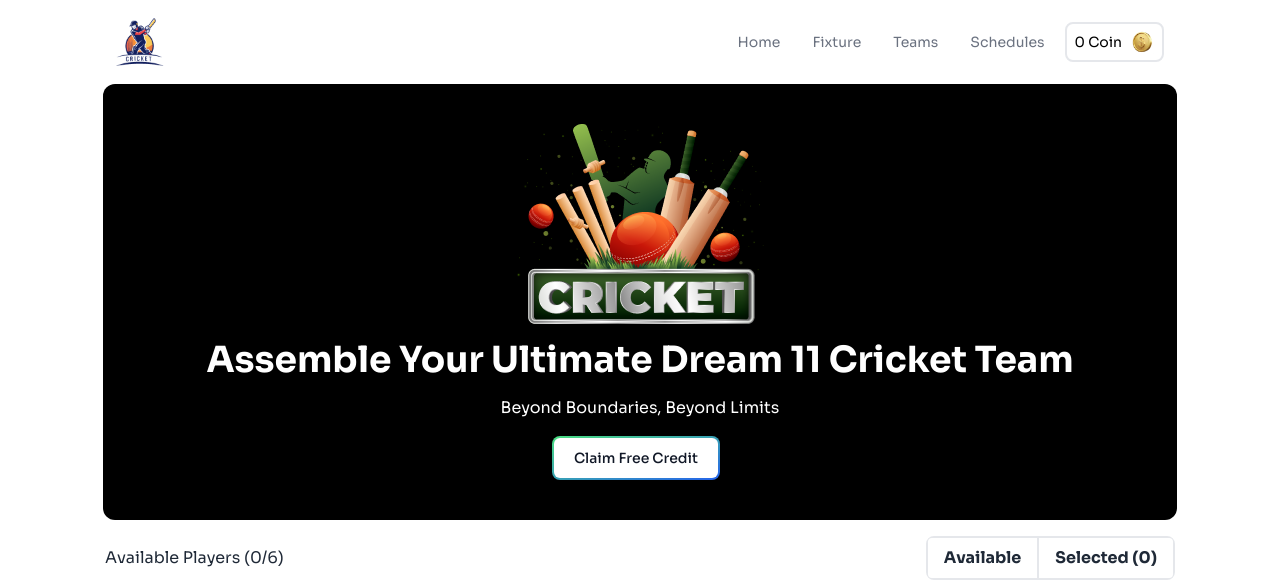
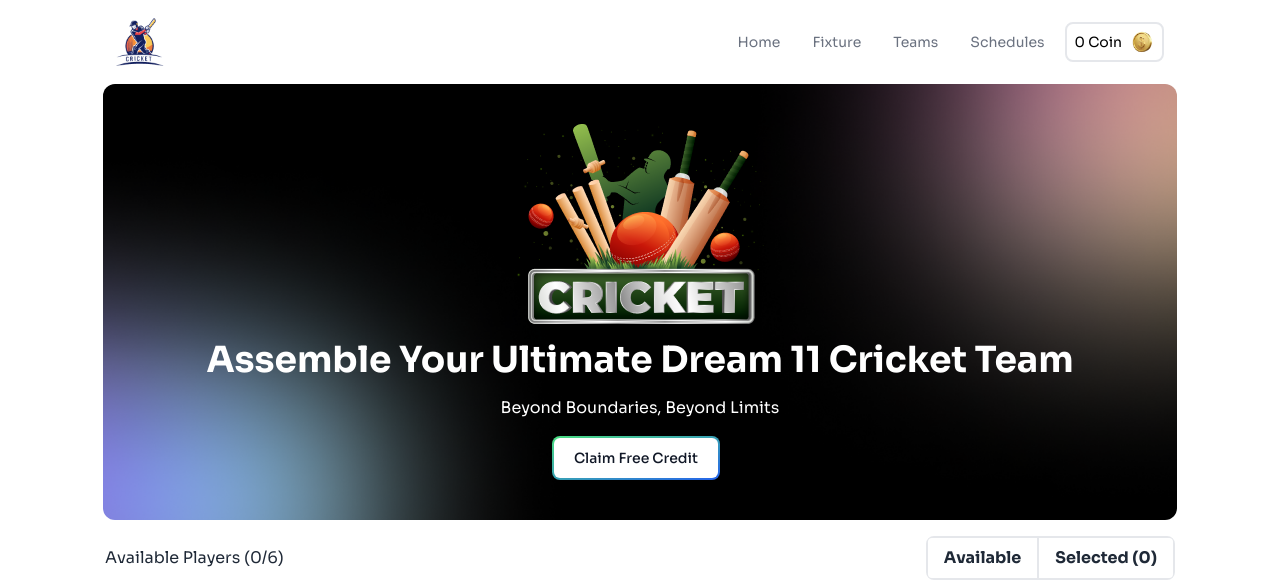
Before and after one commit to kamruzzaman103/Assignment_7, a React (Vite) app: page / in a window 1280 px wide. Shown: the top 581 px of the page. Built offline with nearby package versions, Linux system fonts and the light colour scheme.

Commit message:
Resolved final final

```diff
--- a/src/components/Banner.jsx
+++ b/src/components/Banner.jsx
@@ -1,10 +1,11 @@
 import PropTypes from 'prop-types';
-import banner from '/src/assets/image/bg-shadow.png';
+
+import backgroundImage from '/src/assets/image/bg-shadow.png';
 const Banner = ({ onClaimCredit }) => (
 
         <div className='lg:mx-[103px] mx-[20px] rounded-xl bg-black '
         style={{
-            backgroundImage: `url${banner}`,
+            backgroundImage: `url(${backgroundImage})`,
             backgroundSize: 'cover',
             backgroundPosition: 'center',
         }}
--- a/src/components/Navbar.jsx
+++ b/src/components/Navbar.jsx
@@ -1,7 +1,7 @@
 import { useState, useEffect } from 'react';
 import PropTypes from 'prop-types';
 import a from '/src/assets/image/logo.png';
-import b from '/src/assets/image/gold-coin-with-dollar-sign-it_860932-19947.avif'
+import b from '/src/assets/image/gold-coin-with-dollar-sign-it_860932-19947.avif';
 
 const Navbar = ({ coins }) => {
   const [isScrolled, setIsScrolled] = useState(false);
--- a/src/components/Newsletter.jsx
+++ b/src/components/Newsletter.jsx
@@ -1,8 +1,10 @@
+import backgroundImagenewletter from '/src/assets/image/bg-shadow.png';
+
 const Newsletter = () => {
     return (
         <div className="relative lg:mx-[98px] mx-[20px] m-auto border-2 border-white rounded-xl mb-[-130px] z-10 mt-10">
             <div className="m-3 bg-gray-100 text-center py-10 rounded-xl" style={{
-                backgroundImage: `url(${'/src/assets/image/bg-shadow.png'})`,
+                backgroundImage: `url(${backgroundImagenewletter})`,
                 backgroundSize: 'cover',
                 backgroundPosition: 'center',
             }}>
--- a/src/components/PlayerCard.jsx
+++ b/src/components/PlayerCard.jsx
@@ -1,14 +1,16 @@
 import PropTypes from 'prop-types';
+import e from "/src/assets/image/user.svg"
+import f from '/src/assets/image/europe-flag.svg'
 const PlayerCard = ({ player, onChoose }) => (
     <div className="border p-4 rounded-xl shadow-md bg-white">
         <img src={player.picture} alt={player.name} className="sm:h-60 h-80 w-full  max-w-full rounded-xl" />
         <div className='flex items-center my-4'>
-            <img className='size-6 mr-2 ' src="/src/assets/image/user.svg" alt="" />
+            <img className='size-6 mr-2 ' src={e} alt="" />
             <h2 className="text-lg font-semibold mt-2">{player.name}</h2>
         </div>
         <div className='flex justify-between mb-4'>
             <div className='flex'>
-                <img className='size-6 mr-2' src="/src/assets/image/europe-flag.svg" alt="" />
+                <img className='size-6 mr-2' src={f} alt="" />
                 <p>{player.countryName}</p>
             </div>
             <p className="text-sm text-black bg-gray-200 p-1 rounded-lg">{player.role}</p>
```
